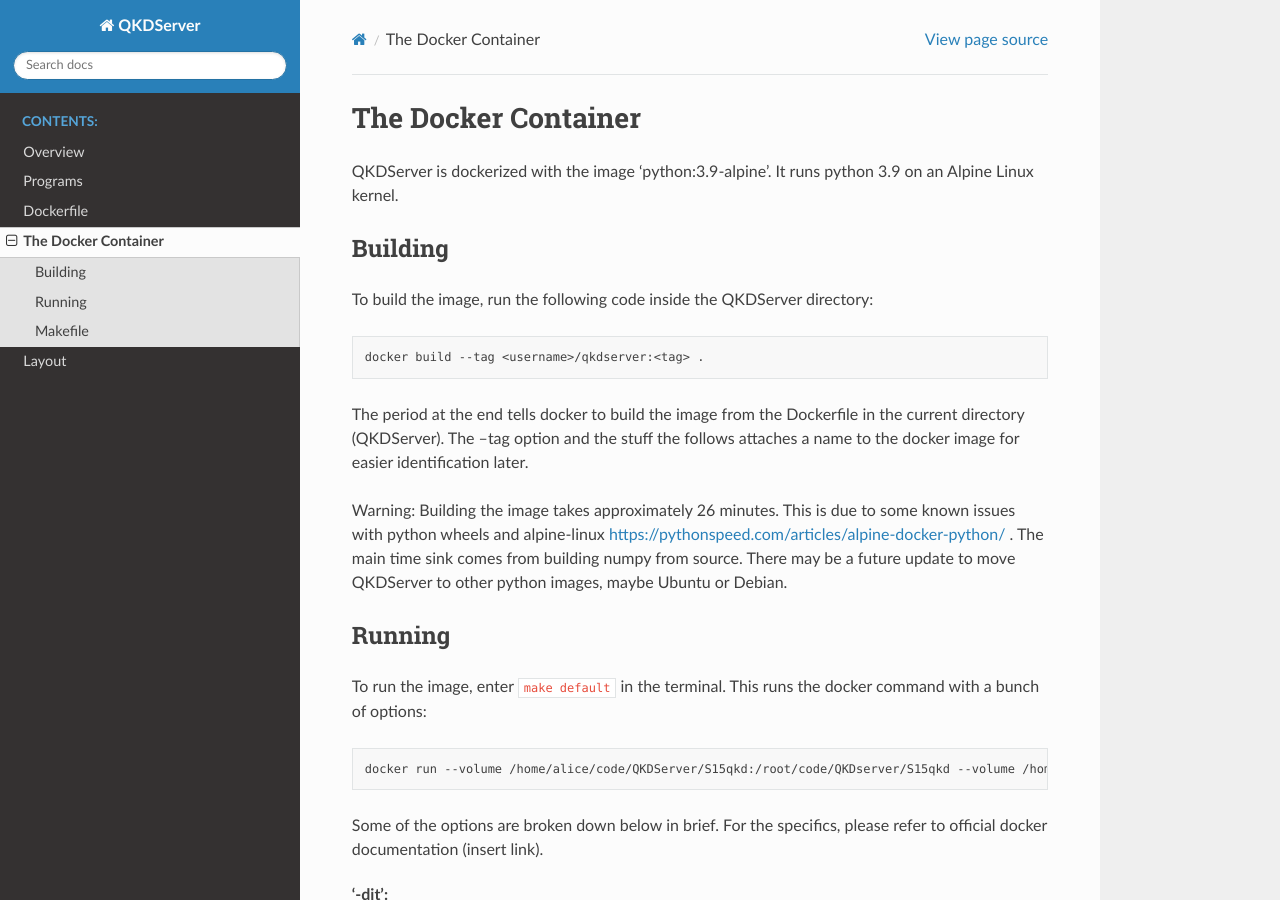
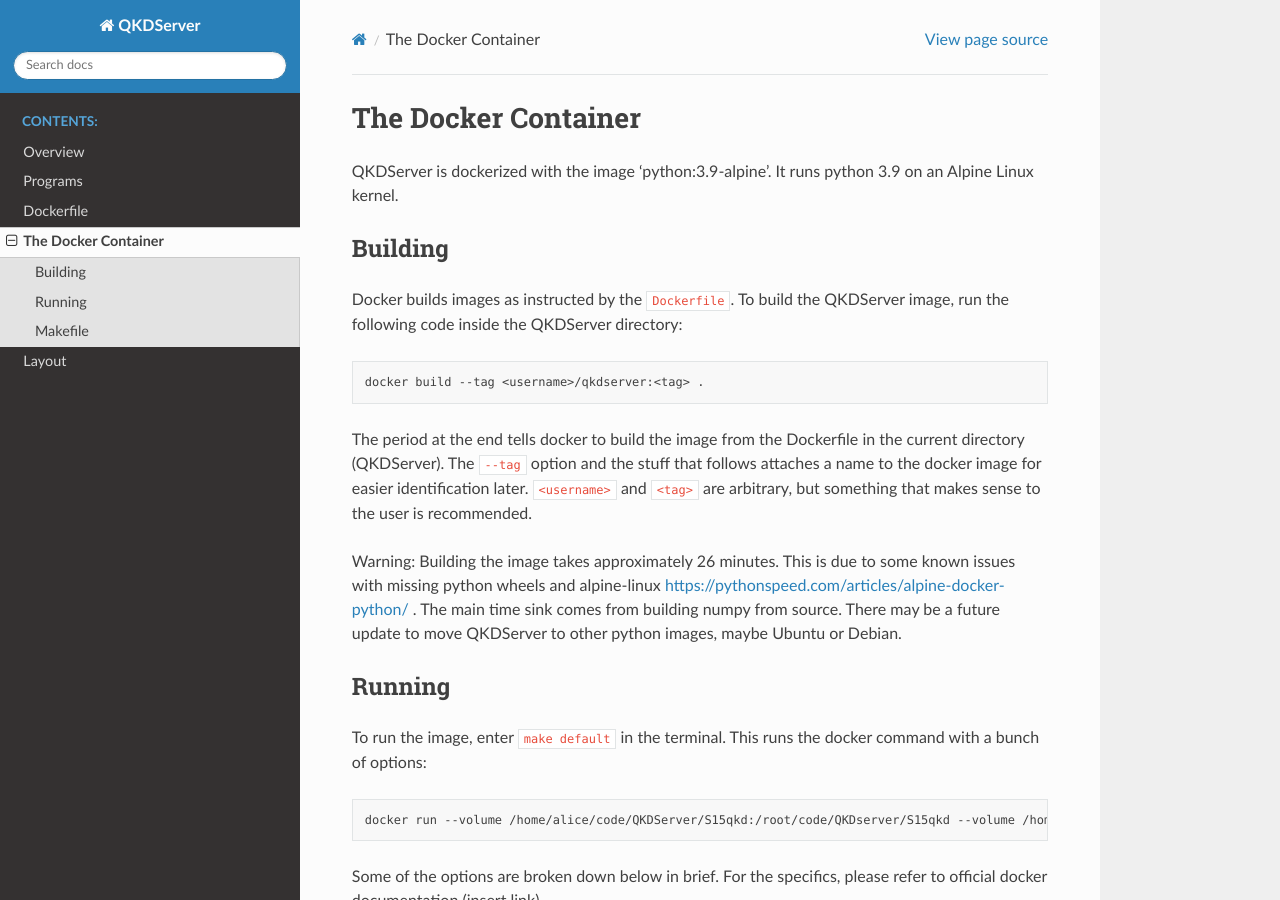
Before and after one commit to s-fifteen-instruments/QKDServer, a Sphinx documentation site: the page built from docs/source/Running/dockerContainer.rst, in a window 1280 px wide and 900 px high. Built offline with Sphinx 7.4.7 and the Read the Docs theme 2.0.0, drawn with Linux system fonts in a browser that asks for light colours; pages that are not in the unit, such as notebooks, are missing from menus.

Commit message:
Update dockerContainer.rst

```diff
--- a/docs/source/Running/dockerContainer.rst
+++ b/docs/source/Running/dockerContainer.rst
@@ -7,16 +7,16 @@
 Building
 --------
 
-To build the image, run the following code inside the QKDServer directory:
+Docker builds images as instructed by the ``Dockerfile``. To build the QKDServer image, run the following code inside the QKDServer directory:
 
 .. code-block:: docker
 
   docker build --tag <username>/qkdserver:<tag> .
 
-The period at the end tells docker to build the image from the Dockerfile in the current directory (QKDServer). The --tag option and the stuff the follows
-attaches a name to the docker image for easier identification later.
+The period at the end tells docker to build the image from the Dockerfile in the current directory (QKDServer). The ``--tag`` option and the stuff that follows
+attaches a name to the docker image for easier identification later. ``<username>`` and ``<tag>`` are arbitrary, but something that makes sense to the user is recommended.
 
-Warning: Building the image takes approximately 26 minutes. This is due to some known issues with python wheels and
+Warning: Building the image takes approximately 26 minutes. This is due to some known issues with missing python wheels and
 alpine-linux https://pythonspeed.com/articles/alpine-docker-python/ . The main time sink comes from building numpy
 from source. There may be a future update to move QKDServer to other python images, maybe Ubuntu or Debian.
 
```
